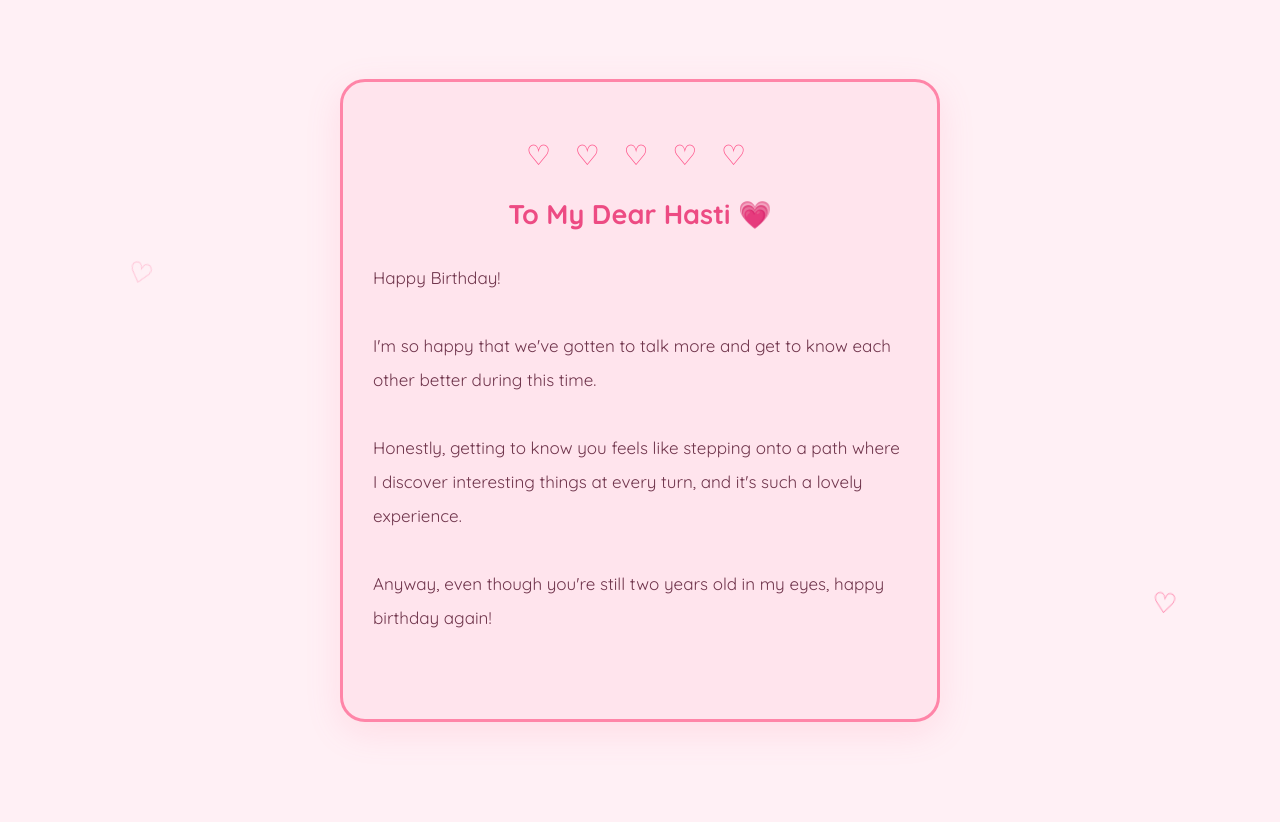
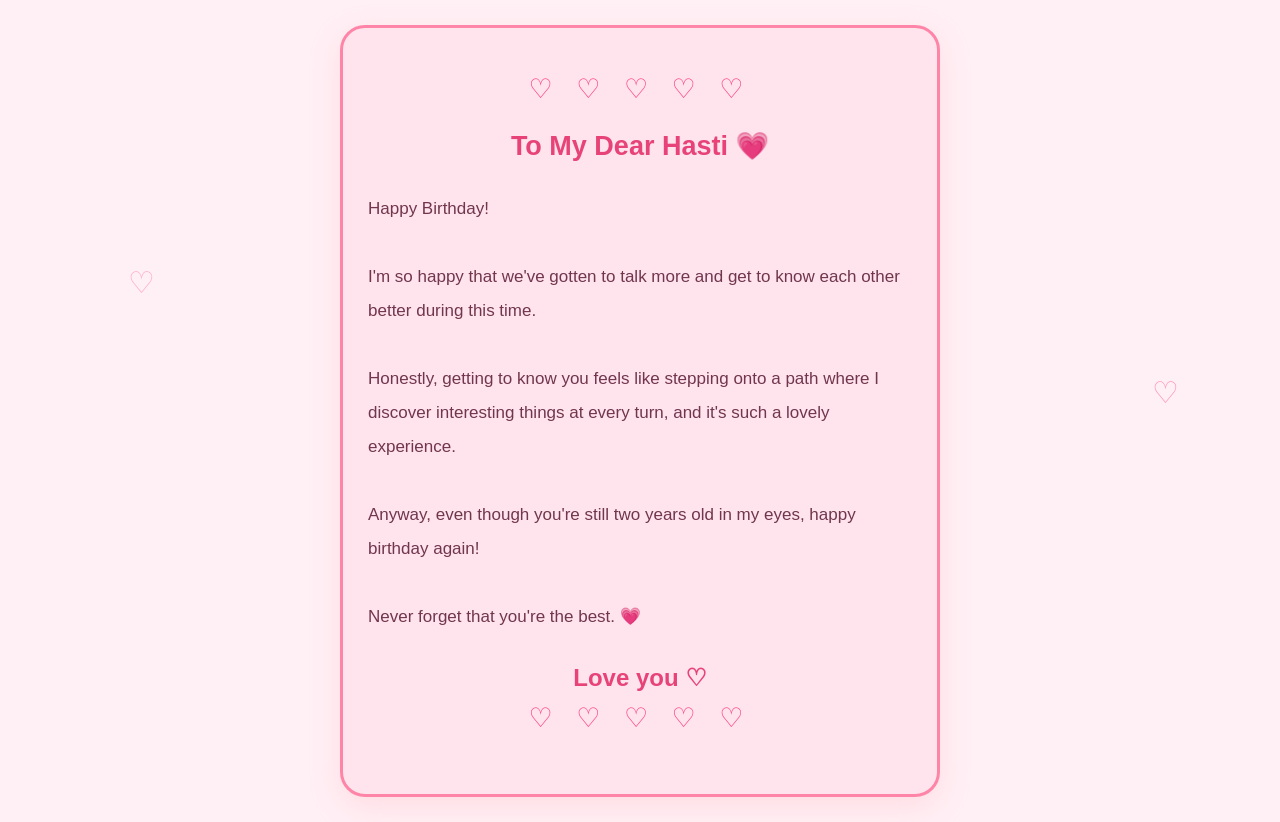
Before and after one commit to saroman5442-coder/to-my-dear-Hasti, a plain HTML site: page index.html in a window 1280 px wide. Before the commit the page ends 800 px from the top, so only its background shows below. Drawn offline with Linux system fonts and the light colour scheme.

Commit message:
Update index.html

```diff
--- a/index.html
+++ b/index.html
@@ -3,9 +3,8 @@
 <head>
     <meta charset="UTF-8">
     <meta name="viewport" content="width=device-width, initial-scale=1.0">
+
     <title>A Letter for Hasti 💗</title>
-
-    <link href="https://fonts.googleapis.com/css2?family=Quicksand:wght@400;500;600;700&display=swap" rel="stylesheet">
 
     <style>
         * {
@@ -15,40 +14,40 @@
         body {
             margin: 0;
             min-height: 100vh;
-            background: #fff0f5;
-            font-family: 'Quicksand', sans-serif;
+            padding: 25px 15px;
             display: flex;
             justify-content: center;
             align-items: center;
-            padding: 25px;
+            background-color: #fff0f5;
+            font-family: Arial, sans-serif;
             overflow-x: hidden;
         }
 
         .letter {
-            position: relative;
+            width: 100%;
             max-width: 600px;
-            width: 100%;
-            padding: 50px 30px;
-            background: #ffe4ed;
+            padding: 35px 25px;
+            background-color: #ffe4ed;
             border: 3px solid #ff85a8;
             border-radius: 25px;
-            box-shadow: 0 10px 35px rgba(255, 105, 150, 0.15);
-            animation: appear 1.2s ease;
+            box-shadow: 0 10px 30px #ffb6c155;
+            position: relative;
+            z-index: 1;
         }
 
-        .heart-border {
+        .hearts {
+            color: #ff4081;
+            font-size: 27px;
+            letter-spacing: 8px;
             text-align: center;
-            color: #ff4f87;
-            font-size: 28px;
-            letter-spacing: 8px;
-            margin: 5px 0 25px;
+            margin: 10px 0 25px;
         }
 
         h1 {
-            color: #ed4b83;
+            color: #e84378;
             text-align: center;
             font-size: 27px;
-            margin-bottom: 30px;
+            margin: 20px 0 30px;
         }
 
         .message {
@@ -56,48 +55,34 @@
             font-size: 17px;
             line-height: 2;
             text-align: left;
+            overflow-wrap: break-word;
         }
 
         .signature {
+            margin-top: 30px;
             text-align: center;
-            color: #ed4b83;
-            font-size: 23px;
+            font-size: 24px;
             font-weight: bold;
-            margin-top: 30px;
+            color: #e84378;
         }
 
         .floating-heart {
             position: fixed;
-            bottom: -40px;
-            color: #ff4f87;
-            font-size: 28px;
-            animation: floatUp 8s linear infinite;
+            bottom: -50px;
+            color: #ff4081;
+            font-size: 30px;
+            animation: float 8s linear infinite;
             pointer-events: none;
         }
 
-        .floating-heart:nth-of-type(1) {
-            left: 10%;
-            animation-delay: 0s;
-        }
+        .heart1 { left: 10%; }
+        .heart2 { left: 30%; animation-delay: 2s; }
+        .heart3 { left: 70%; animation-delay: 4s; }
+        .heart4 { left: 90%; animation-delay: 1s; }
 
-        .floating-heart:nth-of-type(2) {
-            left: 30%;
-            animation-delay: 2s;
-        }
-
-        .floating-heart:nth-of-type(3) {
-            left: 70%;
-            animation-delay: 1s;
-        }
-
-        .floating-heart:nth-of-type(4) {
-            left: 90%;
-            animation-delay: 3s;
-        }
-
-        @keyframes floatUp {
+        @keyframes float {
             0% {
-                transform: translateY(0) rotate(0deg);
+                transform: translateY(0);
                 opacity: 0;
             }
 
@@ -106,26 +91,14 @@
             }
 
             100% {
-                transform: translateY(-110vh) rotate(25deg);
+                transform: translateY(-110vh);
                 opacity: 0;
-            }
-        }
-
-        @keyframes appear {
-            from {
-                opacity: 0;
-                transform: translateY(25px);
-            }
-
-            to {
-                opacity: 1;
-                transform: translateY(0);
             }
         }
 
         @media (max-width: 480px) {
             .letter {
-                padding: 35px 22px;
+                padding: 30px 20px;
             }
 
             h1 {
@@ -134,7 +107,6 @@
 
             .message {
                 font-size: 15px;
-                line-height: 2;
             }
         }
     </style>
@@ -142,16 +114,14 @@
 
 <body>
 
-    <div class="floating-heart">♡</div>
-    <div class="floating-heart">♡</div>
-    <div class="floating-heart">♡</div>
-    <div class="floating-heart">♡</div>
+    <div class="floating-heart heart1">♡</div>
+    <div class="floating-heart heart2">♡</div>
+    <div class="floating-heart heart3">♡</div>
+    <div class="floating-heart heart4">♡</div>
 
     <main class="letter">
 
-        <div class="heart-border">
-            ♡ ♡ ♡ ♡ ♡
-        </div>
+        <div class="hearts">♡ ♡ ♡ ♡ ♡</div>
 
         <h1>To My Dear Hasti 💗</h1>
 
@@ -160,14 +130,32 @@
 
             <br><br>
 
-            I'm so happy that we've gotten to talk more and get to know each other better during this time.
+            I'm so happy that we've gotten to talk more and get
+            to know each other better during this time.
 
             <br><br>
 
-            Honestly, getting to know you feels like stepping onto a path where I discover interesting things at every turn, and it's such a lovely experience.
+            Honestly, getting to know you feels like stepping
+            onto a path where I discover interesting things at
+            every turn, and it's such a lovely experience.
 
             <br><br>
 
-            Anyway, even though you're still two years old in my eyes, happy birthday again!
+            Anyway, even though you're still two years old
+            in my eyes, happy birthday again!
 
             <br><br>
+
+            Never forget that you're the best. 💗
+        </div>
+
+        <div class="signature">
+            Love you ♡
+        </div>
+
+        <div class="hearts">♡ ♡ ♡ ♡ ♡</div>
+
+    </main>
+
+</body>
+</html>
```
